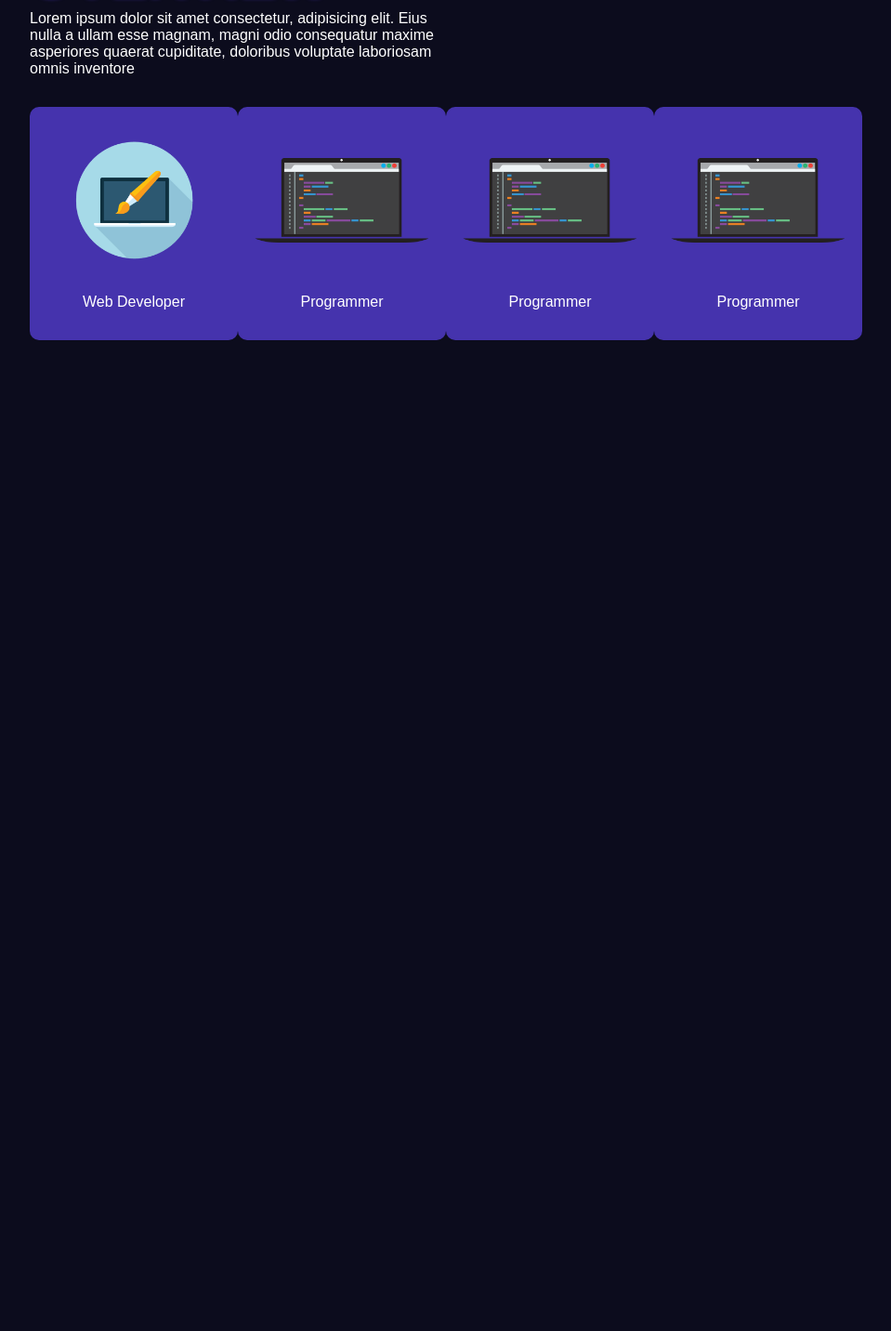
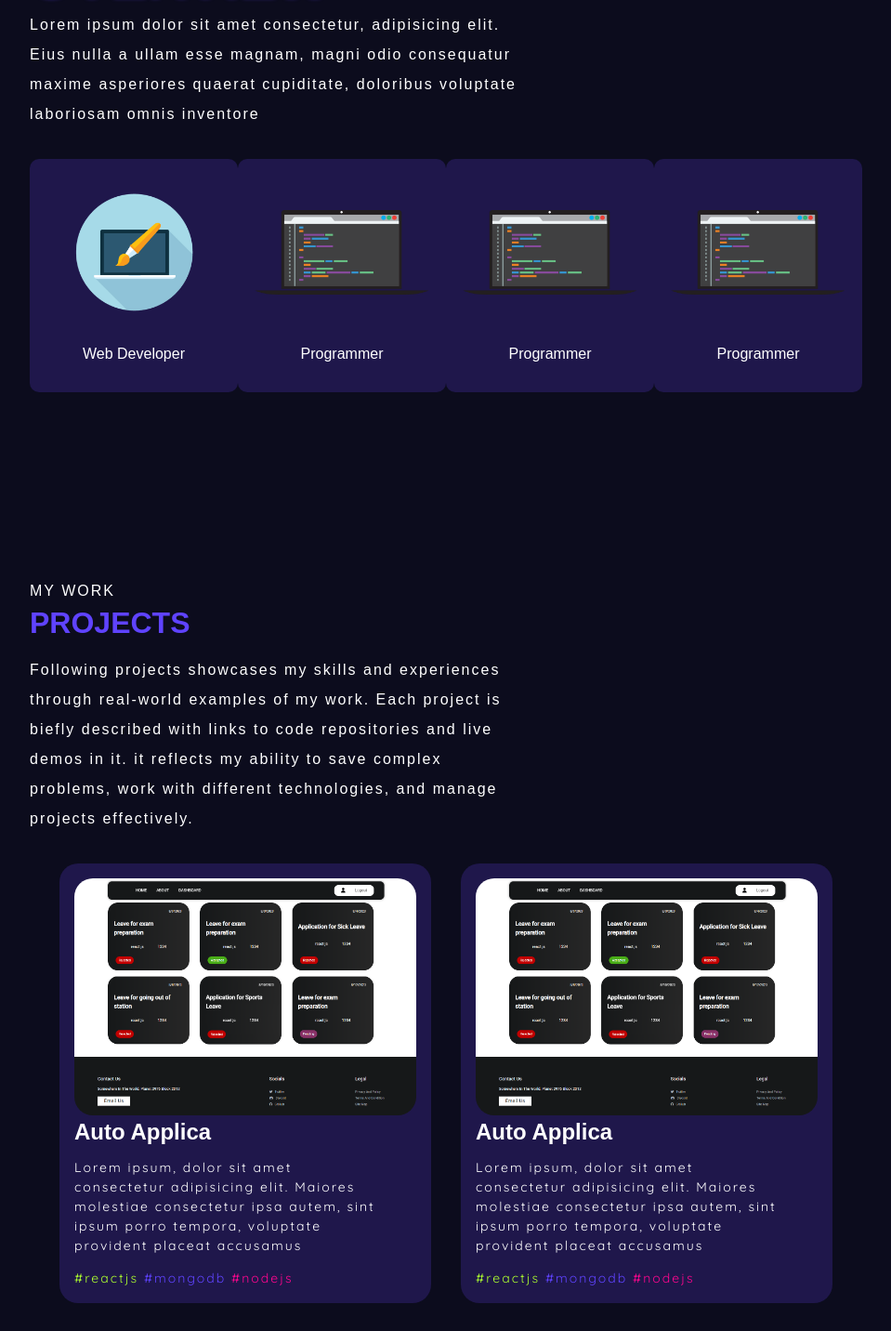
Before and after one commit to TheToadSannin/portfolio_fir_se, a React (Create React App) app: page / in a window 1280 px wide. Shown: the part 889-2321 px from the top of the page at 93% size, without its empty margins (160-1119 px from the left). Before the commit the page ends 1287 px from the top, so only its background shows below. Built offline with nearby package versions, Linux system fonts and the light colour scheme; a web font is replaced by a local one.

Commit message:
project card complete

```diff
--- a/src/App.css
+++ b/src/App.css
@@ -1,11 +1,23 @@
 @import url("https://fonts.googleapis.com/css2?family=Preahvihear&display=swap");
-
+@import url("https://fonts.googleapis.com/css2?family=Quicksand&display=swap");
+:root {
+  --card-color: rgb(31, 23, 75);
+}
 *,
 ::after,
 ::before {
   margin: 0;
   box-sizing: border-box;
   padding: 0;
+}
+.blue {
+  color: rgb(95, 67, 255);
+}
+.green {
+  color: greenyellow;
+}
+.pink {
+  color: rgb(255, 6, 143);
 }
 body {
   background-color: #0c0c1d;
@@ -61,28 +73,18 @@ nav div i:hover {
   color: white;
 }
 
-@media (max-width: 600px) {
-  .home .intro {
-    flex-direction: column-reverse;
-  }
-  .home div div h1 {
-    font-size: 24px;
-  }
-}
-
 .home .intro div {
   height: 100vh;
   display: flex;
   flex-direction: column;
   justify-content: center;
 }
-.home div div h1 {
+.home .intro h1 {
   font-size: 60px;
   color: white;
 }
 .home .intro div h1 span {
   text-shadow: 0 0 5px currentColor;
-  color: rgb(95, 67, 255);
 }
 .home .intro div p {
   font-size: 28px;
@@ -93,6 +95,121 @@ nav div i:hover {
   width: 500px;
   filter: drop-shadow(3px -5px 10px rgb(95, 67, 255));
 }
+
+.home .overview {
+  width: 70%;
+  display: flex;
+  flex-direction: column;
+  color: white;
+}
+.home .overview h1 {
+  font-size: 60px;
+  text-shadow: 0 0 5px currentColor;
+  color: rgb(95, 67, 255);
+}
+.home .overview h3 {
+  font-size: 26px;
+}
+.home .overview > p {
+  letter-spacing: 2px;
+  line-height: 2;
+  font-size: 16px;
+  width: 60ch;
+}
+
+.cards {
+  display: flex;
+  justify-content: space-between;
+  -webkit-transform-style: preserve-3d;
+  transform-style: preserve-3d;
+  transition: all ease-in-out 0.5s;
+}
+
+.card div {
+  margin: 2em 0;
+  display: flex;
+  flex-direction: column;
+  justify-content: center;
+  align-items: center;
+  background-color: var(--card-color);
+  border-radius: 10px;
+  padding: 1em 0;
+  /* transition: all ease-in-out 0.1s; */
+  transform: perspective(1000px) rotateX(0deg) rotateY(0deg);
+}
+.card {
+  width: 300px;
+  position: relative;
+}
+.card::after {
+  content: "";
+  position: absolute;
+  width: 100%;
+  height: 100%;
+  inset: 0 0;
+  z-index: 99;
+}
+
+.card div p {
+  padding: 1em 0;
+}
+.card div img {
+  padding: 1em 0;
+  width: 200px;
+}
+
+/* PROJECTS */
+.projects {
+  margin-top: 150px;
+  color: white;
+  width: 70%;
+}
+.projects p {
+  letter-spacing: 2px;
+  line-height: 2;
+  width: 60ch;
+  margin-top: 1em;
+}
+
+.project-cards {
+  display: flex;
+  justify-content: space-evenly;
+  flex-wrap: wrap;
+  margin-top: 2em;
+}
+.project-card {
+  position: relative;
+}
+
+.project-card div {
+  background-color: var(--card-color);
+  padding: 1em;
+  border-radius: 20px;
+  width: 400px;
+  margin-bottom: 2em;
+  transform: perspective(1000px) rotateX(0deg) rotateY(0deg);
+}
+
+.project-card::after {
+  content: "";
+  position: absolute;
+  width: 100%;
+  height: 100%;
+  inset: 0 0;
+  z-index: 99;
+}
+
+.project-card img {
+  border-radius: 20px;
+  width: 100%;
+}
+.project-card p {
+  font-family: "Quicksand", sans-serif;
+  line-height: 1.5;
+  font-size: 14px;
+  width: 40ch;
+}
+
 @media (max-width: 600px) {
   nav {
     top: auto;
@@ -113,78 +230,51 @@ nav div i:hover {
 
   .home .intro {
     flex-direction: column-reverse;
+    margin-bottom: 50px;
   }
   .home .intro div {
     height: auto;
   }
   .home .intro div h1 {
     padding-top: 1em;
-    font-size: 36px;
+    font-size: 38px;
   }
   .home .intro div p {
-    font-size: 24px;
+    font-size: 20px;
   }
   .home .intro img {
     width: 300px;
   }
+  .home .overview > p {
+    font-size: 12px;
+    width: 30ch;
+  }
+  .home .overview h1 {
+    font-size: 38px;
+  }
+  .cards {
+    flex-direction: column;
+  }
+  .card {
+    width: 100%;
+  }
+  .projects > div > h1 {
+    font-size: 38px;
+  }
+  .projects > div > p {
+    font-size: 12px;
+    width: 30ch;
+  }
+
+  .project-card {
+  }
 }
 
-.home .overview {
-  width: 70%;
-  display: flex;
-  flex-direction: column;
-  color: white;
+@media (max-width: 400px) {
+  .project-card {
+    width: 90vw;
+  }
+  .project-card p {
+    width: 25ch;
+  }
 }
-.home .overview h1 {
-  font-size: 60px;
-  text-shadow: 0 0 5px currentColor;
-  color: rgb(95, 67, 255);
-}
-.home .overview h3 {
-  font-size: 26px;
-}
-.home .overview > p {
-  font-size: 16px;
-  width: 50ch;
-}
-
-.cards {
-  display: flex;
-  justify-content: space-between;
-  -webkit-transform-style: preserve-3d;
-  transform-style: preserve-3d;
-  transition: all ease-in-out 0.5s;
-}
-.card div{
-  margin: 2em 0;
-  display: flex;
-  flex-direction: column;
-  justify-content: center;
-  align-items: center;
-  background-color: rgb(69, 51, 173);
-  border-radius: 10px;
-  padding: 1em 0;
-  /* transition: all ease-in-out 0.1s; */
-  transform: perspective(1000px) rotateX(0deg) rotateY(0deg);
-}
-.card{
-  width: 300px;
-  position: relative;
-}
-.card::after{
-  content: '';
-  position: absolute;
-  width: 100%;
-  height: 100%;
-  inset: 0 0;
-  z-index: 99;
-}
-
-
-.card div p {
-  padding: 1em 0;
-}
-.card div img {
-  padding: 1em 0;
-  width: 200px;
-}
--- a/src/pages/Home.jsx
+++ b/src/pages/Home.jsx
@@ -2,15 +2,41 @@ import React from "react";
 import my_avatar from "../assets/gaurav_avatar.png";
 import wdimg from "../assets/web_developer.png";
 import prgimg from "../assets/programmer.png";
+import auto_app from "../assets/auto_applica.png";
 import { useEffect } from "react";
 
 const Home = () => {
+  useEffect(() => {
+    let card = document.getElementsByClassName("cardhover");
+
+    card = Array.from(card);
+
+    card.forEach((element) => {
+      element.addEventListener("mousemove", (e) => {
+        const x =
+          -1 *
+          ((element.offsetWidth / 2 - e.offsetX) / element.offsetWidth) *
+          90;
+        const y =
+          ((element.offsetHeight / 2 - e.offsetY) / element.offsetHeight) * 90;
+
+        element.children[0].style.transition = "";
+        element.children[0].style.transform = `perspective(1000px) rotateX(${y}deg) rotateY(${x}deg)`;
+      });
+
+      element.addEventListener("mouseleave", (e) => {
+        element.children[0].style.transition = "all ease 0.5s";
+        element.children[0].style.transform = `perspective(1000px) rotateX(0deg) rotateY(0deg)`;
+      });
+    });
+  }, []);
+
   return (
     <main className="home">
       <div className="intro">
         <div>
           <h1>
-            Hi, I'am <span>Gaurav</span>
+            Hi, I'am <span className="blue">Gaurav</span>
           </h1>
           <p>
             I develop User Interfaces <br /> and Web Applications
@@ -27,47 +53,39 @@ const Home = () => {
           cupiditate, doloribus voluptate laboriosam omnis inventore
         </p>
         <div className="cards">
-          <Card src={wdimg} title="Web Developer" />
-          <Card src={prgimg} title="Programmer" />
-          <Card src={prgimg} title="Programmer" />
-          <Card src={prgimg} title="Programmer" />
+          <SkillCard src={wdimg} title="Web Developer" />
+          <SkillCard src={prgimg} title="Programmer" />
+          <SkillCard src={prgimg} title="Programmer" />
+          <SkillCard src={prgimg} title="Programmer" />
+        </div>
+      </div>
+      <div className="projects">
+        <div>
+          <p>MY WORK</p>
+          <h1>
+            <span className="blue">PROJECTS</span>
+          </h1>
+          <p>
+            Following projects showcases my skills and experiences through
+            real-world examples of my work. Each project is biefly described
+            with links to code repositories and live demos in it. it reflects my
+            ability to save complex problems, work with different technologies,
+            and manage projects effectively.
+          </p>
+        </div>
+        <div className="project-cards">
+          <ProjectCard />
+          <ProjectCard />
+          <ProjectCard />
         </div>
       </div>
     </main>
   );
 };
 
-const Card = (props) => {
-
-  useEffect(()=>{
-
-    let card = document.getElementsByClassName("card");
-
-    card = Array.from(card);
-
-    card.forEach(element => {
-      element.addEventListener("mousemove", (e)=>{
-        const x = -1*(((element.offsetWidth/2)-e.offsetX)/element.offsetWidth)*90;
-        const y = (((element.offsetHeight/2)-e.offsetY)/element.offsetHeight)*90;
-
-        element.children[0].style.transition = "";
-        element.children[0].style.transform = `perspective(1000px) rotateX(${y}deg) rotateY(${x}deg)`;
-      })
-
-      element.addEventListener("mouseleave", (e)=>{
-        element.children[0].style.transition = "all ease 0.5s";
-        element.children[0].style.transform = `perspective(1000px) rotateX(0deg) rotateY(0deg)`;
-      })
-    });
-
-
-
-
-  },[]);
-
-
+const SkillCard = (props) => {
   return (
-    <div className="card">
+    <div className="card cardhover">
       <div>
         <img src={props.src} alt="" />
         <p>{props.title}</p>
@@ -75,4 +93,25 @@ const Card = (props) => {
     </div>
   );
 };
+
+const ProjectCard = (props) => {
+  return (
+    <div className="project-card cardhover">
+      <div>
+        <img src={auto_app} alt="" />
+        <h2>Auto Applica</h2>
+        <p>
+          Lorem ipsum, dolor sit amet consectetur adipisicing elit. Maiores
+          molestiae consectetur ipsa autem, sint ipsum porro tempora, voluptate
+          provident placeat accusamus
+        </p>
+        <p>
+          <span className="green">#reactjs</span>{" "}
+          <span className="blue">#mongodb</span>{" "}
+          <span className="pink">#nodejs</span>
+        </p>
+      </div>
+    </div>
+  );
+};
 export default Home;
```
Also changed, not shown: src/assets/auto_applica.png (added).
